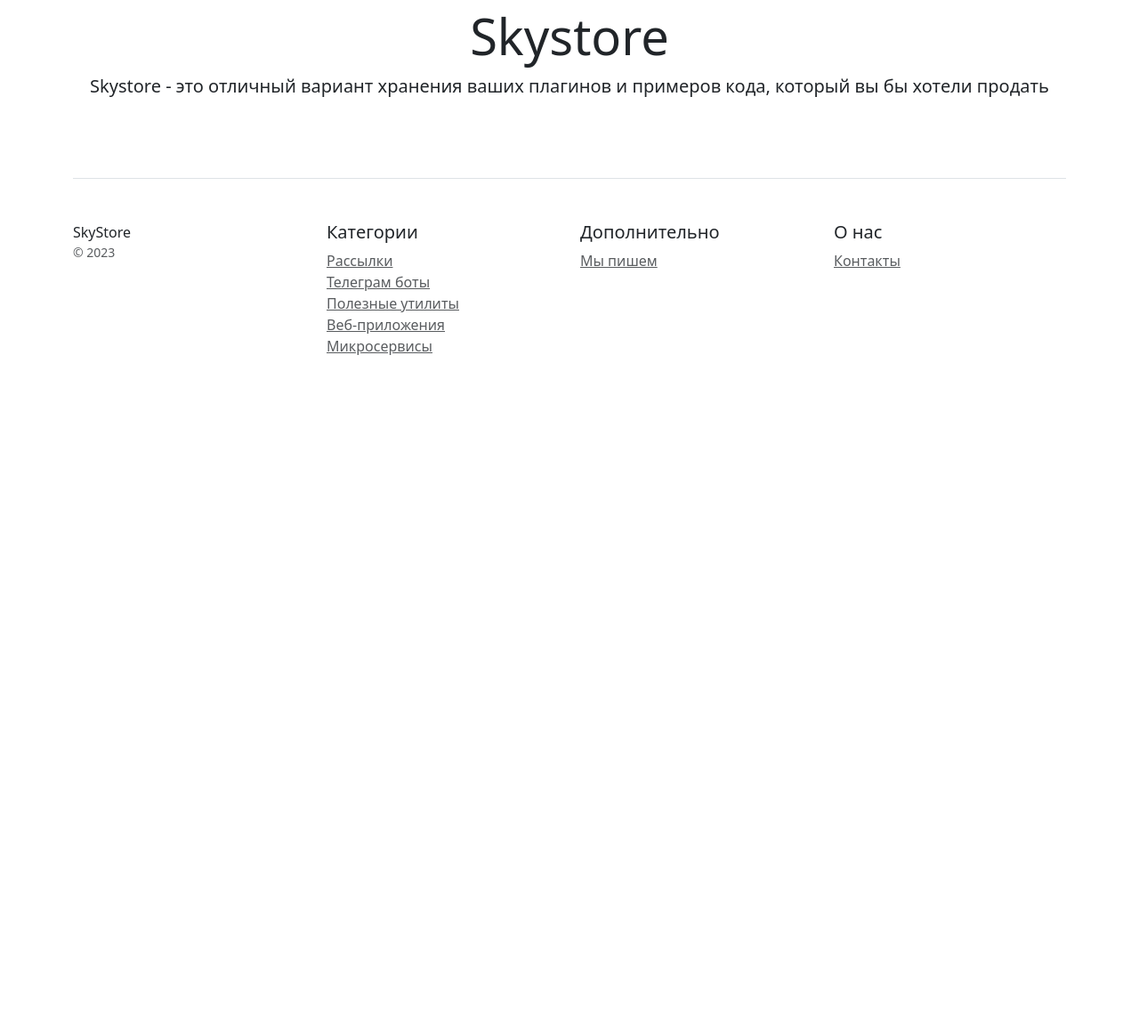
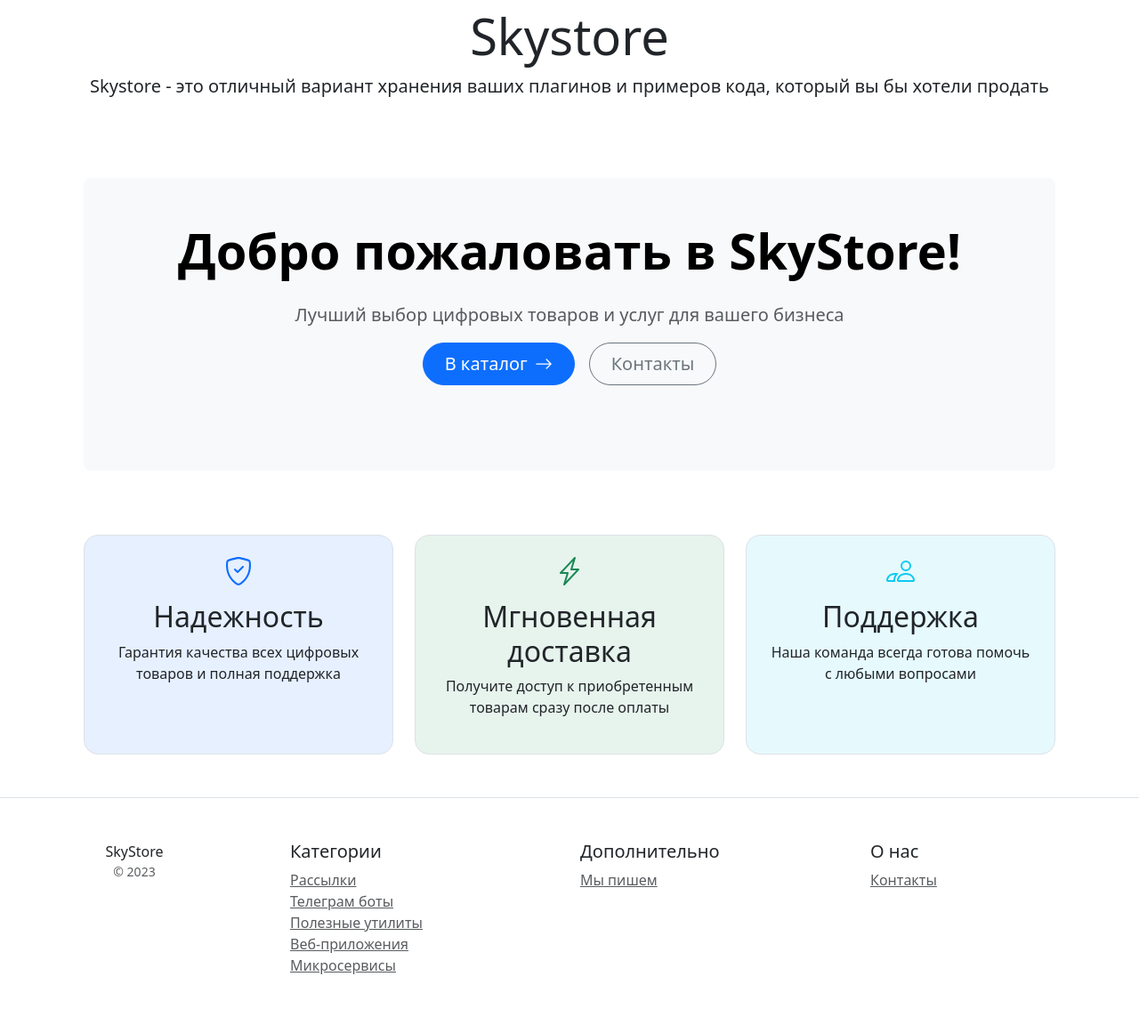
Before and after one commit to ArtemKhudyakov/django_home_works, a Django app: page / in a window 1280 px wide. Shown: the part 132-1293 px from the top of the page at 89% size. Before the commit the page ends 531 px from the top, so only its background shows below. Run offline with Django 5.2, Linux system fonts and the light colour scheme; some libraries are stand-ins or nearby versions.

Commit message:
обновил фикстуру данных. выполнил все основные задания

```diff
--- /dev/null
+++ b/home_work/catalog/templates/greeting.html
@@ -0,0 +1,64 @@
+{% extends 'base.html' %}
+
+{% block content %}
+
+<div class="container my-5">
+    <div class="p-5 text-center bg-body-tertiary rounded-3">
+        <h1 class="text-body-emphasis display-4 fw-bold mb-4 animate__animated animate__fadeInDown">Добро пожаловать в SkyStore!</h1>
+        <p class="col-lg-8 mx-auto fs-5 text-muted animate__animated animate__fadeIn animate__delay-1s">
+            Лучший выбор цифровых товаров и услуг для вашего бизнеса
+        </p>
+        <div class="d-inline-flex gap-3 mb-5 animate__animated animate__fadeInUp animate__delay-1s">
+            <a href="{% url 'catalog:home' %}" class="d-inline-flex align-items-center btn btn-primary btn-lg px-4 rounded-pill">
+                В каталог
+                <svg xmlns="http://www.w3.org/2000/svg" width="20" height="20" fill="currentColor" class="bi bi-arrow-right ms-2" viewBox="0 0 16 16">
+                    <path fill-rule="evenodd" d="M1 8a.5.5 0 0 1 .5-.5h11.793l-3.147-3.146a.5.5 0 0 1 .708-.708l4 4a.5.5 0 0 1 0 .708l-4 4a.5.5 0 0 1-.708-.708L13.293 8.5H1.5A.5.5 0 0 1 1 8z"/>
+                </svg>
+            </a>
+            <a href="{% url 'catalog:contacts' %}" class="btn btn-outline-secondary btn-lg px-4 rounded-pill">
+                Контакты
+            </a>
+        </div>
+    </div>
+
+    <div class="row mt-5 g-4">
+        <div class="col-md-4 animate__animated animate__fadeInLeft animate__delay-2s">
+            <div class="h-100 p-4 bg-primary bg-opacity-10 border rounded-4 text-center">
+                <div class="feature-icon-small d-inline-flex align-items-center justify-content-center fs-4 mb-3">
+                    <svg xmlns="http://www.w3.org/2000/svg" width="32" height="32" fill="currentColor" class="bi bi-shield-check text-primary" viewBox="0 0 16 16">
+                        <path d="M5.338 1.59a61.44 61.44 0 0 0-2.837.856.48.48 0 0 0-.328.39c-.554 4.157.726 7.19 2.253 9.188a10.7 10.7 0 0 0 2.287 2.233c.346.244.652.42.893.533q.18.085.293.118a1 1 0 0 0 .101.025 1 1 0 0 0 .1-.025q.114-.034.294-.118c.24-.113.547-.29.893-.533a10.7 10.7 0 0 0 2.287-2.233c1.527-1.997 2.807-5.031 2.253-9.188a.48.48 0 0 0-.328-.39c-.651-.213-1.75-.56-2.837-.855C9.552 1.29 8.531 1.067 8 1.067c-.53 0-1.552.223-2.662.524zM5.072.56C6.157.265 7.31 0 8 0s1.843.265 2.928.56c1.11.3 2.229.655 2.887.87a1.54 1.54 0 0 1 1.044 1.262c.596 4.477-.787 7.795-2.465 9.99a11.8 11.8 0 0 1-2.517 2.453 7 7 0 0 1-1.048.625c-.28.132-.581.24-.829.24s-.548-.108-.829-.24a7 7 0 0 1-1.048-.625 11.8 11.8 0 0 1-2.517-2.453C1.928 10.487.545 7.169 1.141 2.692A1.54 1.54 0 0 1 2.185 1.43 63 63 0 0 1 5.072.56"/>
+                        <path d="M10.854 5.146a.5.5 0 0 1 0 .708l-3 3a.5.5 0 0 1-.708 0l-1.5-1.5a.5.5 0 1 1 .708-.708L7.5 7.793l2.646-2.647a.5.5 0 0 1 .708 0"/>
+                    </svg>
+                </div>
+                <h2>Надежность</h2>
+                <p>Гарантия качества всех цифровых товаров и полная поддержка</p>
+            </div>
+        </div>
+
+        <div class="col-md-4 animate__animated animate__fadeInUp animate__delay-2s">
+            <div class="h-100 p-4 bg-success bg-opacity-10 border rounded-4 text-center">
+                <div class="feature-icon-small d-inline-flex align-items-center justify-content-center fs-4 mb-3">
+                    <svg xmlns="http://www.w3.org/2000/svg" width="32" height="32" fill="currentColor" class="bi bi-lightning-charge text-success" viewBox="0 0 16 16">
+                        <path d="M11.251.068a.5.5 0 0 1 .227.58L9.677 6.5H13a.5.5 0 0 1 .364.843l-8 8.5a.5.5 0 0 1-.842-.49L6.323 9.5H3a.5.5 0 0 1-.364-.843l8-8.5a.5.5 0 0 1 .615-.09zM4.157 8.5H7a.5.5 0 0 1 .478.647L6.11 13.59l5.732-6.09H9a.5.5 0 0 1-.478-.647L9.89 2.41z"/>
+                    </svg>
+                </div>
+                <h2>Мгновенная доставка</h2>
+                <p>Получите доступ к приобретенным товарам сразу после оплаты</p>
+            </div>
+        </div>
+
+        <div class="col-md-4 animate__animated animate__fadeInRight animate__delay-2s">
+            <div class="h-100 p-4 bg-info bg-opacity-10 border rounded-4 text-center">
+                <div class="feature-icon-small d-inline-flex align-items-center justify-content-center fs-4 mb-3">
+                    <svg xmlns="http://www.w3.org/2000/svg" width="32" height="32" fill="currentColor" class="bi bi-people text-info" viewBox="0 0 16 16">
+                        <path d="M15 14s1 0 1-1-1-4-5-4-5 3-5 4 1 1 1 1zm-7.978-1L7 12.996c.001-.264.167-1.03.76-1.72C8.312 10.629 9.282 10 11 10c1.717 0 2.687.63 3.24 1.276.593.69.758 1.457.76 1.72l-.008.002-.014.002zM11 7a2 2 0 1 0 0-4 2 2 0 0 0 0 4m3-2a3 3 0 1 1-6 0 3 3 0 0 1 6 0M6.936 9.28a6 6 0 0 0-1.23-.247A7 7 0 0 0 5 9c-4 0-5 3-5 4q0 1 1 1h4.216A2.24 2.24 0 0 1 5 13c0-1.01.377-2.042 1.09-2.904.243-.294.526-.569.846-.816M4.92 10A5.5 5.5 0 0 0 4 13H1c0-.26.164-1.03.76-1.724.545-.636 1.492-1.256 3.16-1.275z"/>
+                    </svg>
+                </div>
+                <h2>Поддержка</h2>
+                <p>Наша команда всегда готова помочь с любыми вопросами</p>
+            </div>
+        </div>
+    </div>
+</div>
+
+{% endblock %}
--- /dev/null
+++ b/home_work/catalog/templates/includes/footer.html
@@ -0,0 +1,28 @@
+<div class="row">
+    <div class="col-12 col-md text-center">
+        SkyStore
+        <small class="d-block mb-3 text-muted">&copy; 2023</small>
+    </div>
+    <div class="col-6 col-md">
+        <h5>Категории</h5>
+        <ul class="list-unstyled text-small">
+            <li><a class="text-muted" href="#">Рассылки</a></li>
+            <li><a class="text-muted" href="#">Телеграм боты</a></li>
+            <li><a class="text-muted" href="#">Полезные утилиты</a></li>
+            <li><a class="text-muted" href="#">Веб-приложения</a></li>
+            <li><a class="text-muted" href="#">Микросервисы</a></li>
+        </ul>
+    </div>
+    <div class="col-6 col-md">
+        <h5>Дополнительно</h5>
+        <ul class="list-unstyled text-small">
+            <li><a class="text-muted" href="#">Мы пишем</a></li>
+        </ul>
+    </div>
+    <div class="col-6 col-md">
+        <h5>О нас</h5>
+        <ul class="list-unstyled text-small">
+            <li><a class="text-muted" href="/contacts/">Контакты</a></li>
+        </ul>
+    </div>
+</div>
--- a/home_work/catalog/urls.py
+++ b/home_work/catalog/urls.py
@@ -1,9 +1,11 @@
 from django.urls import path
-from .views import home, contacts, base
+from .views import home, contacts, greeting, product_details
+
 app_name = "catalog"
 
 urlpatterns = [
-    path("", base, name="base"),
+    path("", greeting, name="greeting"),
     path("home/", home, name="home"),
     path("contacts/", contacts, name="contacts"),
+    path("product_details/<int:pk>/", product_details, name="product_details"),
 ]
--- a/home_work/catalog/views.py
+++ b/home_work/catalog/views.py
@@ -3,8 +3,8 @@ from django.http import HttpResponse
 from .models import Product, Contact
 
 
-def base(request):
-    return render(request, 'base.html')
+def greeting(request):
+    return render(request, 'greeting.html')
 
 
 def home(request):
@@ -34,3 +34,8 @@ def contacts(request):
     # Получаем контактные данные из базы
     contact_info = Contact.objects.first()
     return render(request, "contacts.html", {"contact_info": contact_info})
+
+def product_details(request, pk):
+    product = Product.objects.get(pk=pk)
+    context = {"product": product}
+    return render(request, "product_details.html", context)
```
Also changed, not shown: home_work/catalog/templates/base.html (+6 -33 lines), home_work/catalog/templates/home.html (+14 -3 lines), home_work/catalog/templates/product_details.html (added, +66 -0 lines).
